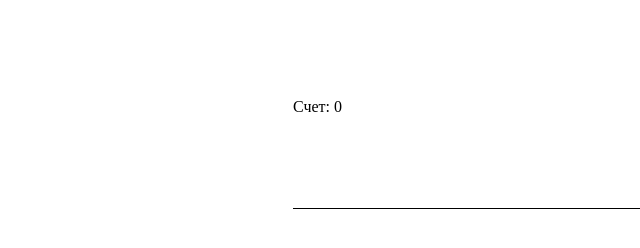
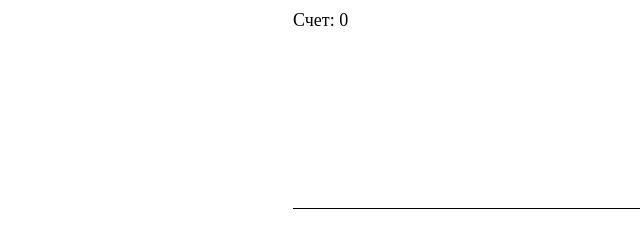
Before and after one commit to Programmist2003/Dino_play, a plain HTML site: page index.html in a window 1280 px wide. Shown: the whole page, without its empty margins (47-687 px from the left). Drawn offline with Linux system fonts and the light colour scheme.

Commit message:
Update style.css

```diff
--- a/style.css
+++ b/style.css
@@ -50,3 +50,9 @@
         top: 150px;
     }
 }
+#score{
+    color: #000;
+    position: absolute;
+  top: 10px;
+  font-size: 18px;
+}
```
